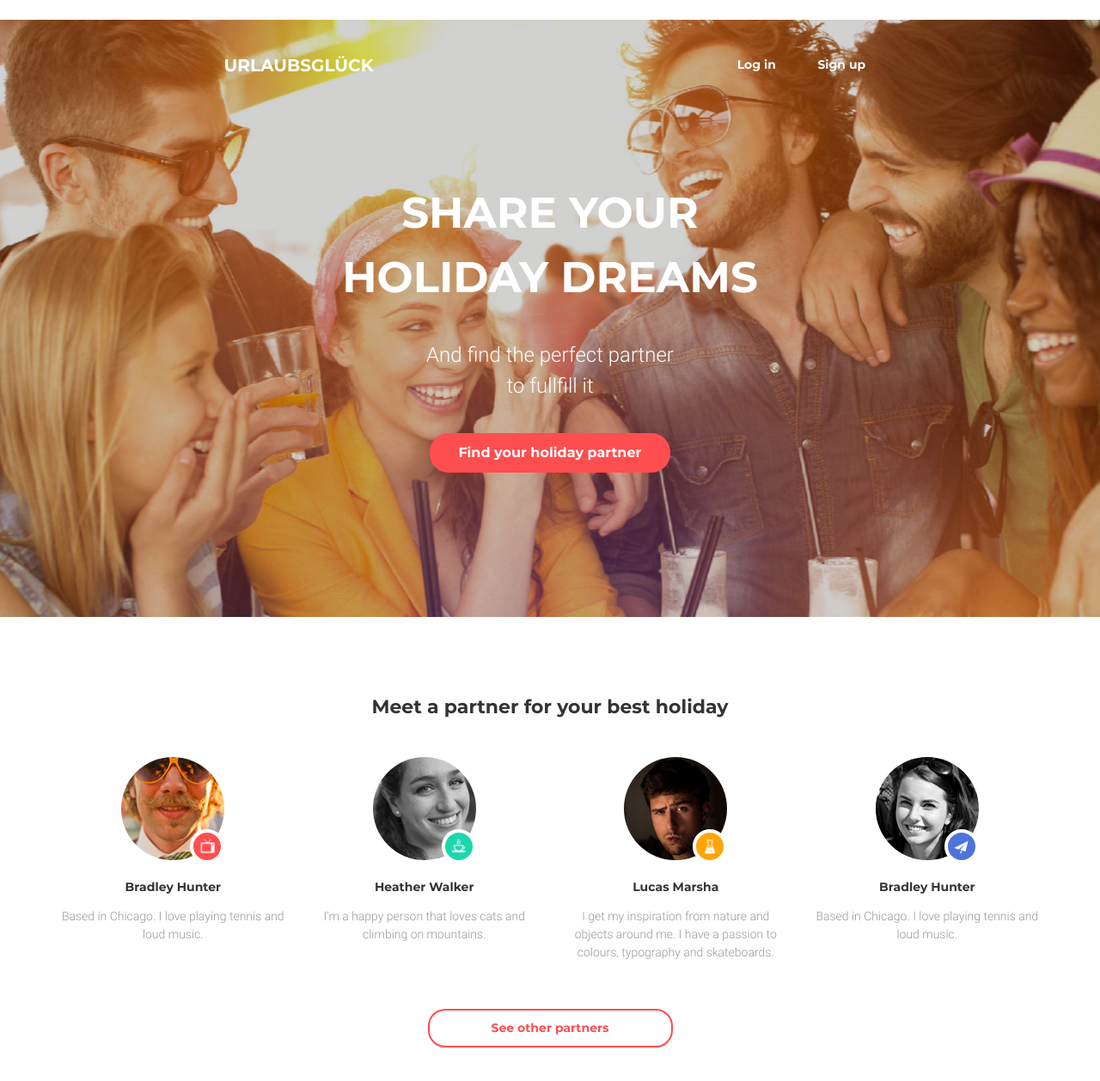
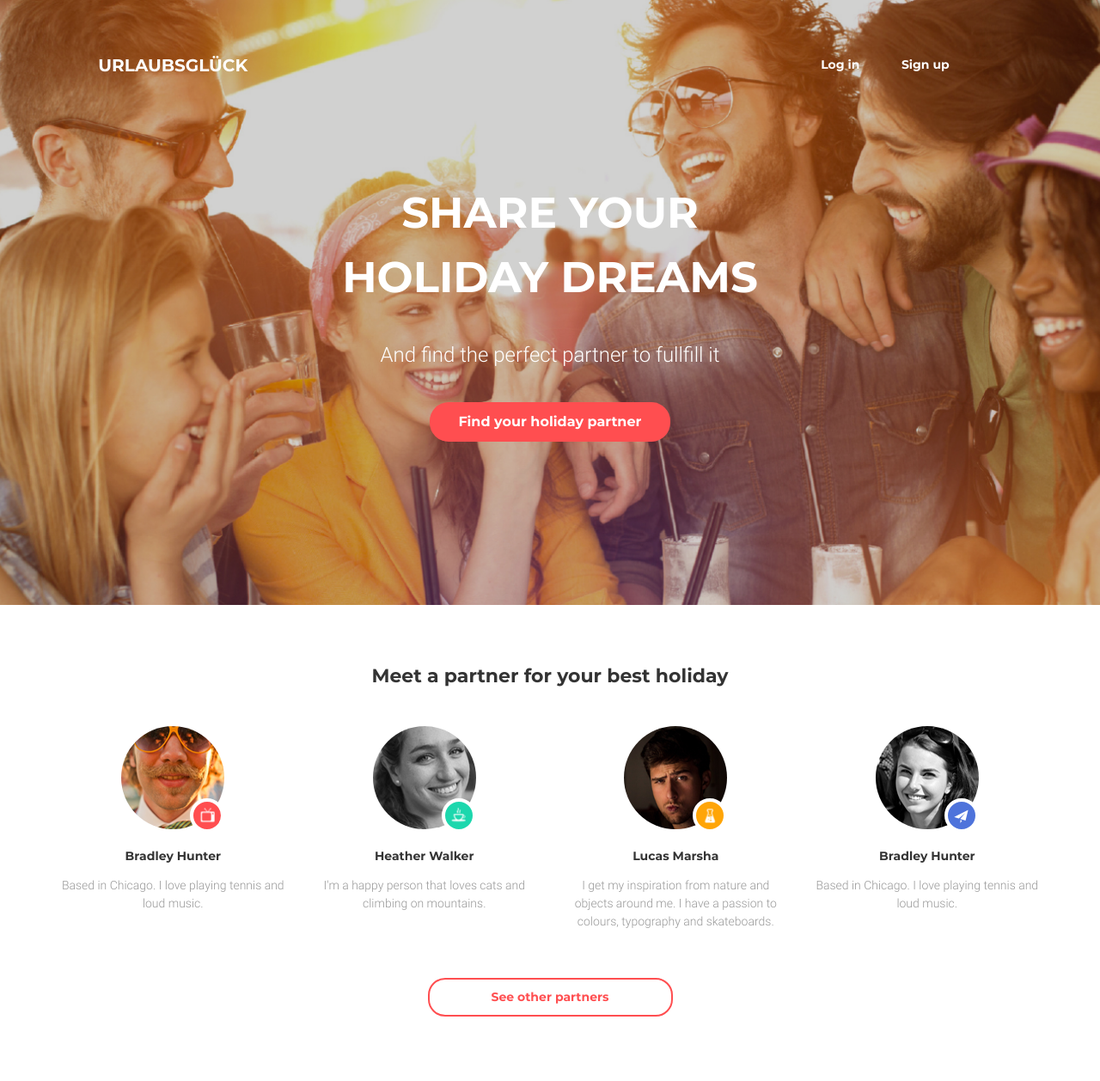
Before and after one commit to kotiakhova/goit-fe-course, a plain HTML site: page html-css/module-09/index.html in a window 1280 px wide. Shown: the whole page at 86% size. Drawn offline with Linux system fonts and the light colour scheme.

Commit message:
homework-09-02

```diff
--- a/html-css/module-09/css/app.css
+++ b/html-css/module-09/css/app.css
@@ -31,6 +31,7 @@ p {
     padding-bottom: 140px;
     background-position: center;
     background-repeat: no-repeat;
+    background-size: cover;
 }
 .header-top-btn {
     font-family: 'Montserrat-font' ;
@@ -168,7 +169,7 @@ p {
 @media (min-width: 780px) {
 
     .partner-container {
-        padding: 70px 128px ;
+        padding: 70px 0px ;
     }
     .header {
         padding-top: 40px;
--- a/html-css/module-09/index.html
+++ b/html-css/module-09/index.html
@@ -11,30 +11,34 @@
 <body>
     <header class="header">
         <div class="container">
-            <div class="row pt-3">
-                <div class="col-12 col-md-6 order-md-1">
+            <div class="row pt-3 justify-content-between">
+                <div class="col-12 col-md-4 order-md-1">
                     <button class="log-in header-top-btn">Log in</button>
                     <button class="sign-in header-top-btn">Sign up</button>
                 </div>
-                <div class="col-12 col-md-6">
+                <div class="col-12 col-md-3">
                     <a class="logo" href="#">URLAUBSGLÜCK</a>
                 </div>
             </div>
-            <div class="col-12">
+            <div class="row justify-content-center">
+                <div class="col-12 col-md-8">
                     <p class="header-text-2">Share your holiday dreams</p>
-                <p class="header-text-3">And find the perfect partner <br> to fullfill it</p>
+                    <p class="header-text-3">And find the perfect partner to fullfill it</p>
                     <button class="header-low-btn">Find your holiday partner</button>
+                </div>
             </div>
 
         </div>
     </header>
     <main>
             <div class="container partner-container partners">
-                <div class="row">
-                <div class="col-12">
+                <div class="row justify-content-center">
+                    <div class="col-12 col-md-8 ">
                         <h2 class="partner-title">Meet a partner for your best holiday</h2>
                     </div>
-                <div class="col-12 col-md-6 col-lg-3 partner-block">
+                </div>
+                <div class="row">
+                    <div class="col-12 col-md-4 offset-md-2 offset-lg-0 col-lg-3 partner-block">
                         <article class="">
                             <div class="img-block">
                                 <img src="img/1.png" alt="Partner" class="partner-img">
@@ -44,7 +48,7 @@
                             <p class="partner-bio">Based in Chicago. I love playing tennis and loud music.</p>
                         </article>
                     </div>
-                <div class="col-12 col-md-6 col-lg-3 partner-block order-md-2">
+                    <div class="col-12 col-md-4 offset-md-2 offset-lg-0 col-lg-3 partner-block order-md-2">
                         <article class="">
                             <div class="img-block">
                                 <img src="img/2.png" alt="Partner" class="partner-img">
@@ -54,7 +58,7 @@
                             <p class="partner-bio">I get my inspiration from nature and objects around me. I have a passion to colours, typography and skateboards.</p>
                         </article>
                     </div>
-                <div class="col-12 col-md-6 col-lg-3 order-md-1  partner-block">
+                    <div class="col-12 col-md-4 col-lg-3 order-md-1  partner-block">
                         <article class="">
                             <div class="img-block">
                                 <img src="img/3.png" alt="Partner" class="partner-img">
@@ -64,7 +68,7 @@
                             <p class="partner-bio">I'm a happy person that loves cats and climbing on mountains.</p>
                         </article>
                     </div>
-                <div class="col-12 col-md-6 col-lg-3 order-md-3 partner-block">
+                    <div class="col-12 col-md-4 col-lg-3 order-md-3 partner-block">
                         <article class="">
                             <div class="img-block">
                                 <img src="img/4.png" alt="Partner" class="partner-img">
@@ -74,8 +78,11 @@
                             <p class="partner-bio">Based in Chicago. I love playing tennis and loud music.</p>
                         </article>
                     </div>
-                <div class="col-12 order-md-10">
+                </div>
+                <div class="row justify-content-center">
+                    <div class="col-12 col-md-5 order-md-10">
                         <button class="other-partners">See other partners</button>
+                    </div>
                 </div>
             </div>
         </div>
```
Lines whose indentation alone changed are shown as unchanged.
